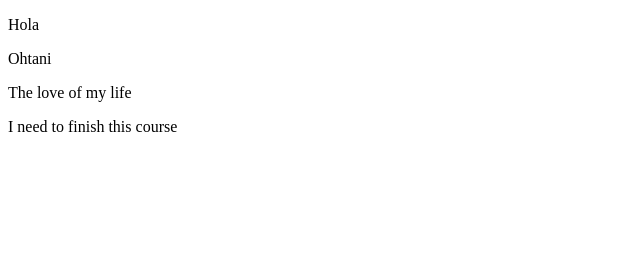
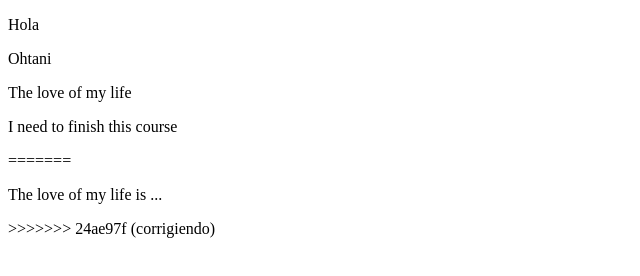
Before and after one commit to Markiando/aluragit, a plain HTML site: page index.html in a window 1280 px wide. Shown: the whole page, without its empty margins (0-640 px from the left). Drawn offline with Linux system fonts and the light colour scheme.

Commit message:
arreglando error

```diff
--- a/index.html
+++ b/index.html
@@ -11,6 +11,9 @@
     <p>Ohtani</p>
     <p>The love of my life</p>
     <p>I need to finish this course</p>
+=======
+    <p>The love of my life is ...</p>
+>>>>>>> 24ae97f (corrigiendo)
 
 </body>
 </html>
```
